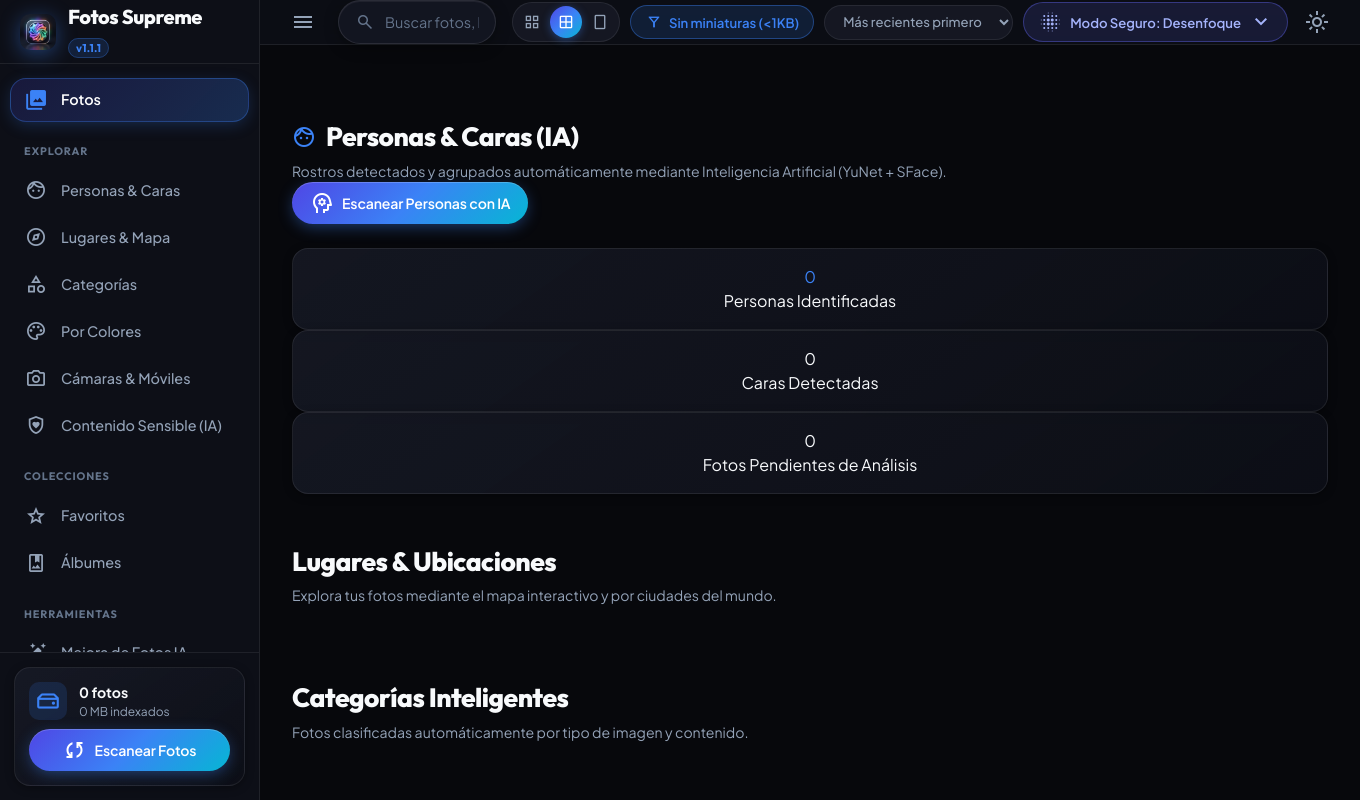
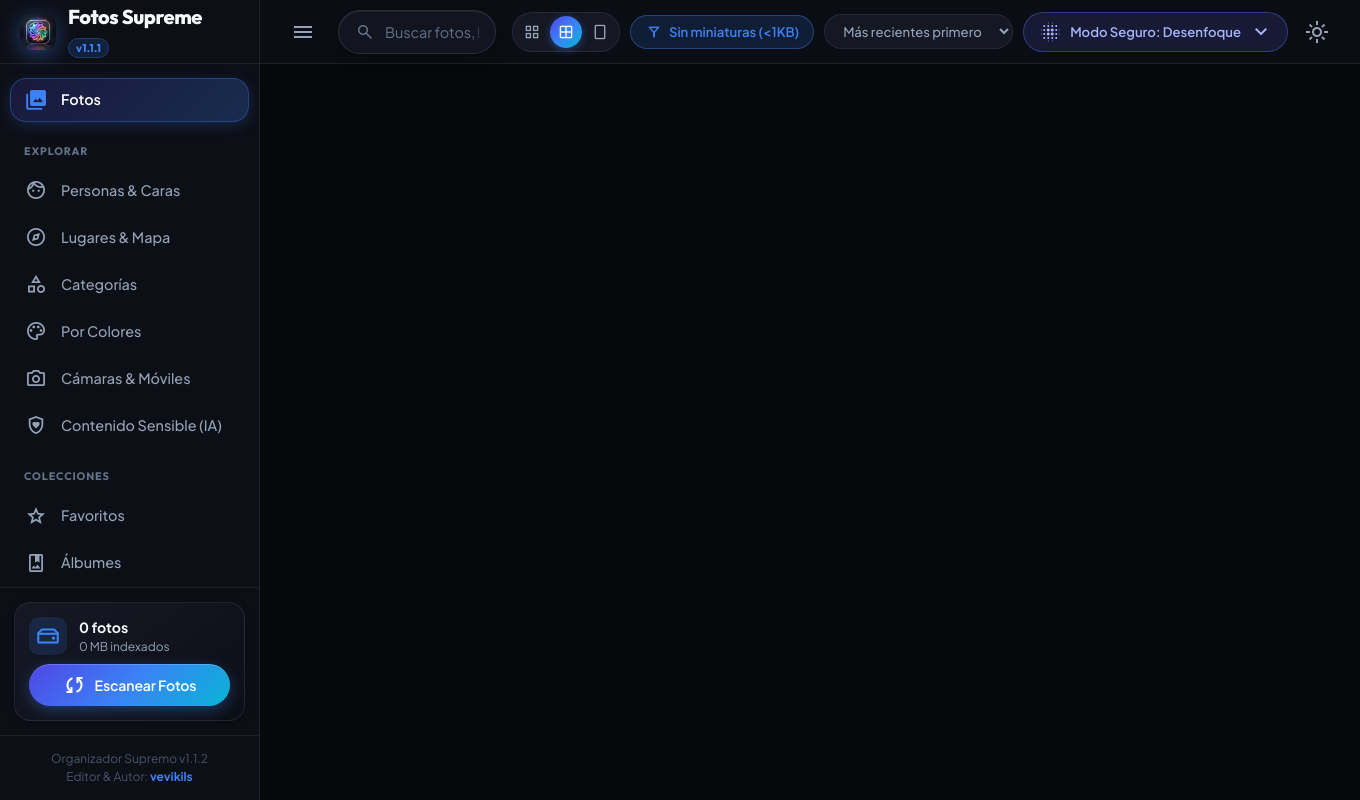
Before and after one commit to vevikils/organizador-fotos-supreme, an Electron app: page public/index.html in a window 1360 px wide. Drawn offline with nearby package versions, Linux system fonts and the light colour scheme; no server answers.

Commit message:
fix(nav): Fix view-panel display isolation and set author to vevikils v1.1.2

```diff
--- a/package.json
+++ b/package.json
@@ -1,6 +1,6 @@
 {
   "name": "organizador-fotos-supreme",
-  "version": "1.1.1",
+  "version": "1.1.2",
   "description": "Organizador y clasificador de fotos de escritorio estilo Google Fotos",
   "main": "main.js",
   "scripts": {
@@ -17,7 +17,7 @@
     "exif",
     "duplicates"
   ],
-  "author": "Antigravity",
+  "author": "vevikils",
   "license": "MIT",
   "dependencies": {
     "cors": "^2.8.5",
--- a/public/css/styles.css
+++ b/public/css/styles.css
@@ -623,9 +623,14 @@
 }
 
 .view-panel {
+  display: none !important;
   padding: 24px 32px;
   max-width: 1700px;
   margin: 0 auto;
+}
+
+.view-panel.active {
+  display: block !important;
 }
 
 .view-header {
@@ -1226,7 +1231,12 @@
   }
 
   .view-panel {
+    display: none !important;
     padding: 8px 10px 80px 10px;
+  }
+
+  .view-panel.active {
+    display: block !important;
   }
 
   .view-header {
--- a/public/index.html
+++ b/public/index.html
@@ -98,6 +98,12 @@
             Escanear Fotos
           </button>
         </div>
+      </div>
+
+      <!-- FIRMA Y CRÉDITOS DEL EDITOR -->
+      <div class="sidebar-credits" style="padding: 14px 18px; font-size: 0.75rem; color: var(--text-muted); text-align: center; border-top: 1px solid var(--border-color); margin-top: auto;">
+        <span>Organizador Supremo v1.1.2</span><br>
+        <span>Editor & Autor: <strong style="color: var(--accent-primary); font-weight: 700;">vevikils</strong></span>
       </div>
     </aside>
 
@@ -642,6 +648,12 @@
           </div>
         </div>
       </div>
+
+      <!-- FIRMA Y CRÉDITOS DEL EDITOR -->
+      <div class="sidebar-credits" style="padding: 14px 18px; font-size: 0.75rem; color: var(--text-muted); text-align: center; border-top: 1px solid var(--border-color); margin-top: auto;">
+        <span>Organizador Supremo v1.1.2</span><br>
+        <span>Editor & Autor: <strong style="color: var(--accent-primary); font-weight: 700;">vevikils</strong></span>
+      </div>
     </aside>
   </div>
 
--- a/public/js/app.js
+++ b/public/js/app.js
@@ -29,7 +29,8 @@
 
     const navItems = document.querySelectorAll('.nav-item[data-view]');
     navItems.forEach(item => {
-      item.addEventListener('click', () => {
+      item.addEventListener('click', (e) => {
+        e.preventDefault();
         this.switchView(item.dataset.view);
       });
     });
@@ -104,10 +105,21 @@
     if (sidebar) sidebar.classList.remove('open');
 
     const panels = document.querySelectorAll('.view-panel');
-    panels.forEach(p => p.classList.remove('active'));
+    panels.forEach(p => {
+      p.classList.remove('active');
+      p.style.display = 'none';
+    });
 
     const targetPanel = document.getElementById(`view-${viewName}`);
-    if (targetPanel) targetPanel.classList.add('active');
+    if (targetPanel) {
+      targetPanel.classList.add('active');
+      targetPanel.style.display = 'block';
+    }
+
+    // Reset scroll position on view switch
+    const mainContent = document.querySelector('.main-content') || document.getElementById('main-content');
+    if (mainContent) mainContent.scrollTop = 0;
+    window.scrollTo(0, 0);
 
     if (updateHash) window.location.hash = viewName;
 
```
Also changed, not shown: 4 other files.
